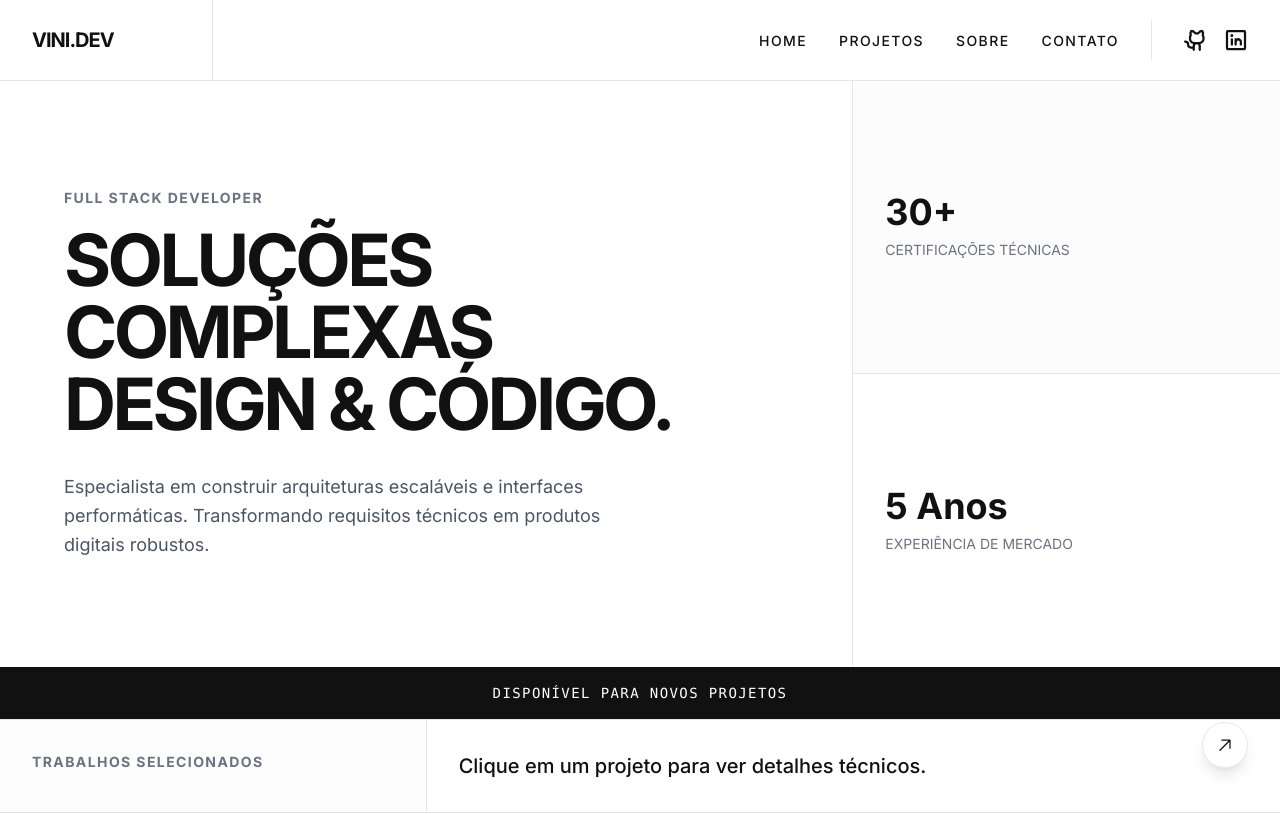
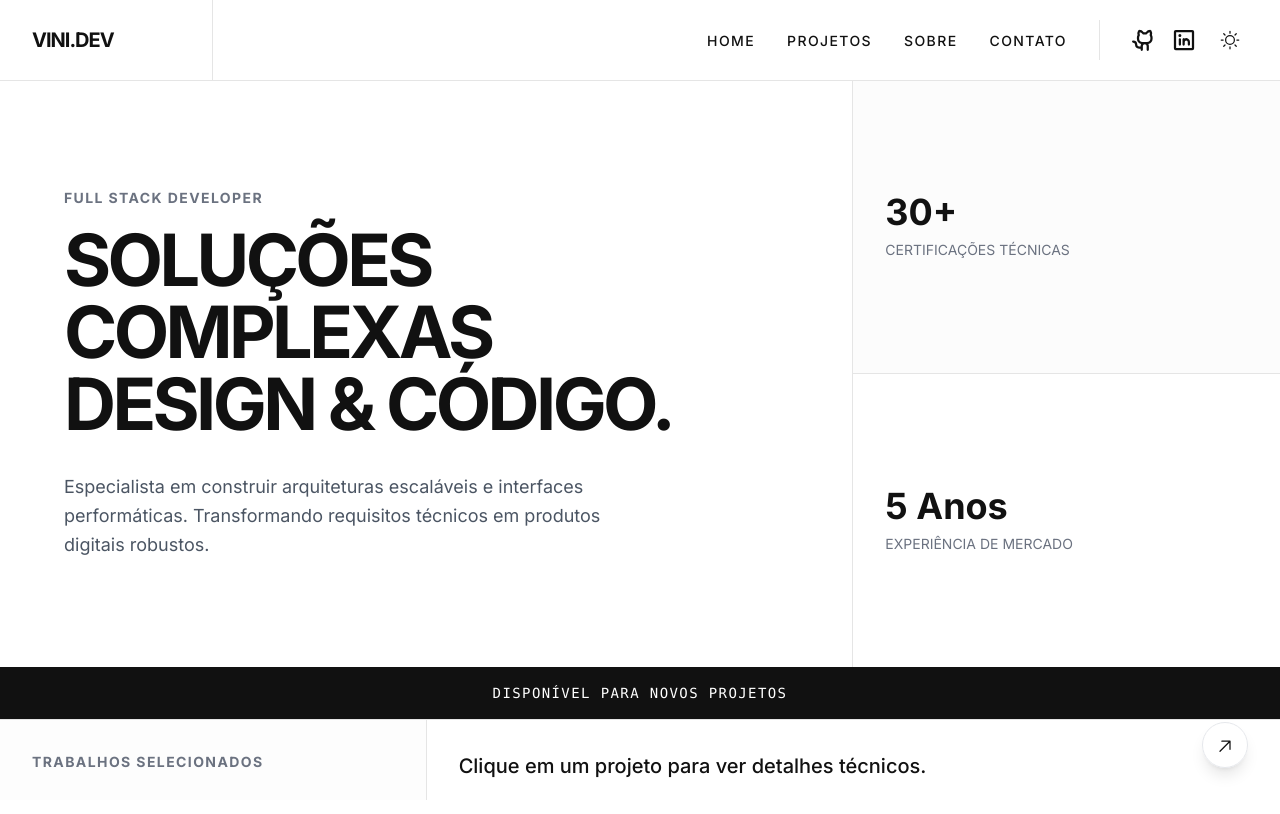
Before and after one commit to Viniirb/portifolio, a Next.js app: page / in a window 1280 px wide. Shown: the top 814 px of the page. Built offline with nearby package versions, Linux system fonts and the light colour scheme; a web font is replaced by a local one.

Commit message:
feat: aprimorado a personalização de temas e estrutura do layout com variaveis css e componente do ThemeToggle.
Closes #13

```diff
--- a/src/app/globals.css
+++ b/src/app/globals.css
@@ -6,9 +6,31 @@
   :root {
     --background: 255 255 255;
     --foreground: 17 17 17;
+    --corporate-gray: 245 245 245;
+    --corporate-border: 229 229 229;
+    --corporate-accent: 37 99 235;
+    --corporate-dark: 26 26 26;
+  }
+
+  .dark {
+    --background: 10 10 10;
+    --foreground: 237 237 237;
+    --corporate-gray: 24 24 24;
+    --corporate-border: 63 63 63;
+    --corporate-accent: 96 165 250;
+    --corporate-dark: 245 245 245;
+  }
+
+  html {
+    height: 100%;
+    overflow: hidden;
   }
 
   body {
+    height: 100%;
+    margin: 0;
+    overflow-y: auto;
+    overflow-x: hidden;
     color: rgb(var(--foreground));
     background: rgb(var(--background));
     font-family: var(--font-inter), sans-serif;
--- a/src/app/layout.tsx
+++ b/src/app/layout.tsx
@@ -30,7 +30,7 @@ export default function RootLayout({
 }>) {
   return (
     <html lang="pt-BR" suppressHydrationWarning>
-      <body className={`${inter.className} ${playfair.variable}`}>
+      <body className={`${inter.className} ${playfair.variable}`} suppressHydrationWarning>
         <ThemeProvider
           attribute="class"
           defaultTheme="light"
--- a/src/app/page.tsx
+++ b/src/app/page.tsx
@@ -7,7 +7,7 @@ export default function Home() {
   const recentProjects = projects.slice(0, 4);
 
   return(
-    <main className="min-h-screen flex flex-col w-full overflow-x-hidden">
+    <main className="min-h-screen flex flex-col w-full">
       <Hero />
       <ProjectList projects={recentProjects} />
     </main>
--- a/src/components/layout/Header/Header.tsx
+++ b/src/components/layout/Header/Header.tsx
@@ -4,6 +4,7 @@ import Link from 'next/link'
 import { motion } from 'framer-motion'
 import { ListIcon, X, GithubLogoIcon, LinkedinLogoIcon, EnvelopeSimpleIcon } from '@phosphor-icons/react'
 import { useState } from 'react'
+import ThemeToggle from '../../ui/ThemeToggle/ThemeToggle'
 
 const navItems = [
   { name: 'Home', href: '/' },
@@ -48,11 +49,13 @@ export function Header() {
             <Link href="https://linkedin.com" target="_blank">
               <LinkedinLogoIcon weight="bold" className="w-6 h-6 hover:text-corporate-accent transition-colors" />
             </Link>
+            <ThemeToggle />
           </div>
         </nav>
 
         {/* Mobile Menu Button */}
-        <div className="md:hidden col-span-1 flex justify-end items-center pr-6 h-full">
+        <div className="md:hidden col-span-1 flex justify-end items-center pr-6 h-full gap-2">
+          <ThemeToggle />
           <button onClick={() => setIsOpen(!isOpen)} aria-label="Menu">
             {isOpen ? <X weight="bold" className="w-6 h-6" /> : <ListIcon weight="bold" className="w-6 h-6" />}
           </button>
--- a/src/components/ui/ThemeToggle/ThemeToggle.tsx
+++ b/src/components/ui/ThemeToggle/ThemeToggle.tsx
@@ -3,9 +3,19 @@
 import { MoonIcon, SunIcon } from "@phosphor-icons/react";
 import { useTheme } from "next-themes";
 import { motion } from "framer-motion";
+import { useSyncExternalStore } from "react";
 
 export default function ThemeToggle() {
+  const mounted = useSyncExternalStore(
+    () => () => {},
+    () => true,
+    () => false
+  );
   const { resolvedTheme, setTheme } = useTheme();
+  if (!mounted) {
+    return <div className="w-9 h-9" aria-hidden />;
+  }
+
   const isDark = resolvedTheme === "dark";
 
   return (
--- a/tailwind.config.ts
+++ b/tailwind.config.ts
@@ -9,20 +9,20 @@ const config: Config = {
   theme: {
     extend: {
       colors: {
-        background: "#ffffff",
-        foreground: "#111111",
+        background: "rgb(var(--background) / <alpha-value>)",
+        foreground: "rgb(var(--foreground) / <alpha-value>)",
         corporate: {
-          gray: "#f5f5f5",
-          border: "#e5e5e5",
-          accent: "#2563eb",
-          dark: "#1a1a1a",
+          gray: "rgb(var(--corporate-gray) / <alpha-value>)",
+          border: "rgb(var(--corporate-border) / <alpha-value>)",
+          accent: "rgb(var(--corporate-accent) / <alpha-value>)",
+          dark: "rgb(var(--corporate-dark) / <alpha-value>)",
         },
       },
       fontFamily: {
         sans: ["var(--font-inter)", "sans-serif"],
       },
       backgroundImage: {
-        "grid-pattern": "linear-gradient(to right, #e5e5e5 1px, transparent 1px), linear-gradient(to bottom, #e5e5e5 1px, transparent 1px)",
+        "grid-pattern": "linear-gradient(to right, rgb(var(--corporate-border)) 1px, transparent 1px), linear-gradient(to bottom, rgb(var(--corporate-border)) 1px, transparent 1px)",
       },
     },
   },
```
